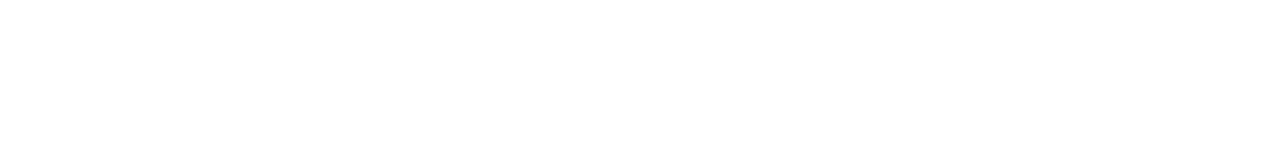
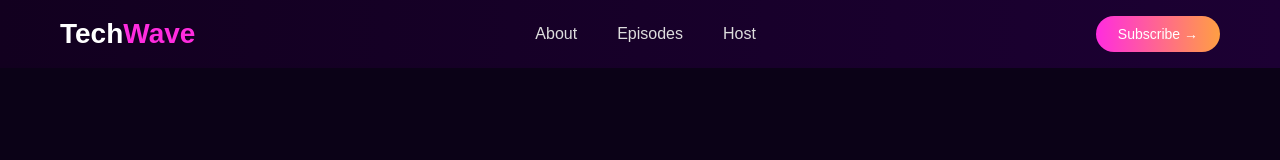
Before and after one commit to habiba-luna/assignment-02, a plain HTML site: page index.html in a window 1280 px wide. Drawn offline with Linux system fonts and the light colour scheme.

Commit message:
added navber

```diff
--- a/index.html
+++ b/index.html
@@ -4,8 +4,39 @@
     <meta charset="UTF-8">
     <meta name="viewport" content="width=device-width, initial-scale=1.0">
     <title>Tec-Web</title>
+    <link rel="stylesheet" href="style/style.css">
 </head>
 <body>
+    <header class="navbar">
+  <div class="nav-container">
+
+    <!-- Logo -->
+    <div class="logo">
+      Tech<span>Wave</span>
+    </div>
+
+    <!-- Checkbox (CSS toggle) -->
+    <input type="checkbox" id="menu-toggle">
+
+    <!-- Menu -->
+    <nav class="nav-menu">
+      <a href="#">About</a>
+      <a href="#">Episodes</a>
+      <a href="#">Host</a>
+    </nav>
+
+    <!-- Right -->
+    <div class="nav-right">
+      <button class="btn-gradient">Subscribe →</button>
+
+      <!-- Hamburger Image -->
+      <label for="menu-toggle" class="hamburger">
+        <img src="https://cdn-icons-png.flaticon.com/512/1828/1828859.png" alt="menu">
+      </label>
+    </div>
+
+  </div>
+</header>
 
 </body>
 </html>
--- /dev/null
+++ b/style/style.css
@@ -0,0 +1,111 @@
+* {
+  margin: 0;
+  padding: 0;
+  box-sizing: border-box;
+  font-family: "Poppins", sans-serif;
+}
+
+body {
+  background: #0b0217;
+}
+
+/* Navbar */
+.navbar {
+  background: linear-gradient(90deg, #12001f, #1c0033);
+  padding: 16px 0;
+}
+
+.nav-container {
+  max-width: 1200px;
+  margin: auto;
+  padding: 0 20px;
+  display: flex;
+  align-items: center;
+  justify-content: space-between;
+  position: relative;
+}
+
+/* Logo */
+.logo {
+  font-size: 28px;
+  font-weight: 700;
+  color: #fff;
+}
+
+.logo span {
+  color: #ff2cdf;
+}
+
+/* Menu */
+.nav-menu {
+  display: flex;
+  gap: 40px;
+}
+
+.nav-menu a {
+  color: #ddd;
+  text-decoration: none;
+  font-size: 16px;
+  transition: 0.3s;
+}
+
+.nav-menu a:hover {
+  color: #ff2cdf;
+}
+
+/* Right */
+.nav-right {
+  display: flex;
+  align-items: center;
+  gap: 15px;
+}
+
+/* Button */
+.btn-gradient {
+  padding: 10px 22px;
+  border-radius: 30px;
+  border: none;
+  background: linear-gradient(90deg, #ff2cdf, #ff9f43);
+  color: #fff;
+  cursor: pointer;
+  font-size: 14px;
+}
+
+/* Hamburger */
+#menu-toggle {
+  display: none;
+}
+
+.hamburger {
+  display: none;
+  cursor: pointer;
+}
+
+.hamburger img {
+  width: 26px;
+  filter: invert(1);
+}
+
+/* Responsive */
+@media (max-width: 768px) {
+  .nav-menu {
+    position: absolute;
+    top: 70px;
+    left: 0;
+    width: 100%;
+    background: #140021;
+    flex-direction: column;
+    align-items: center;
+    gap: 20px;
+    padding: 20px 0;
+    display: none;
+  }
+
+  #menu-toggle:checked ~ .nav-menu {
+    display: flex;
+  }
+
+  .hamburger {
+    display: block;
+  }
+}
```
